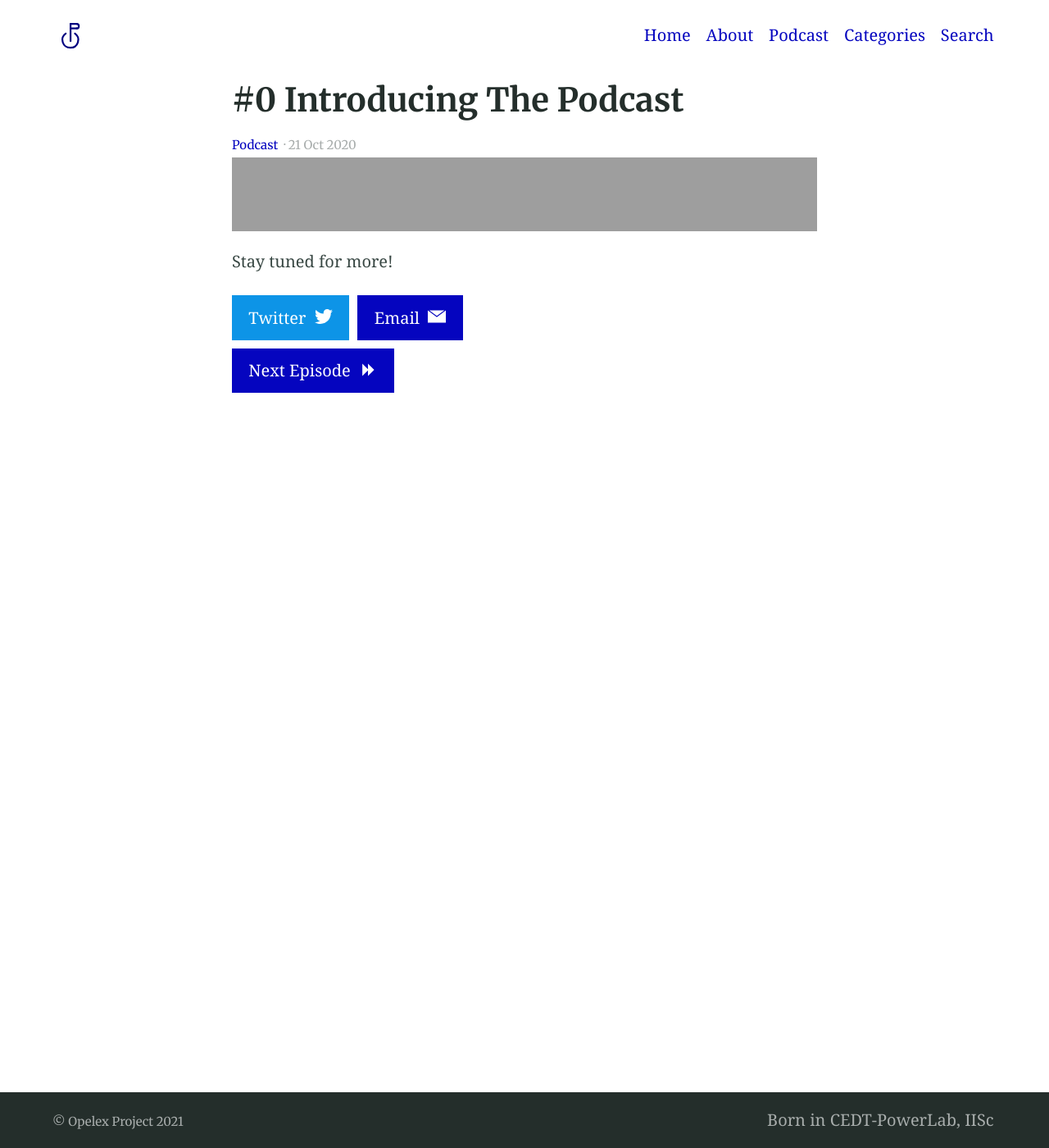
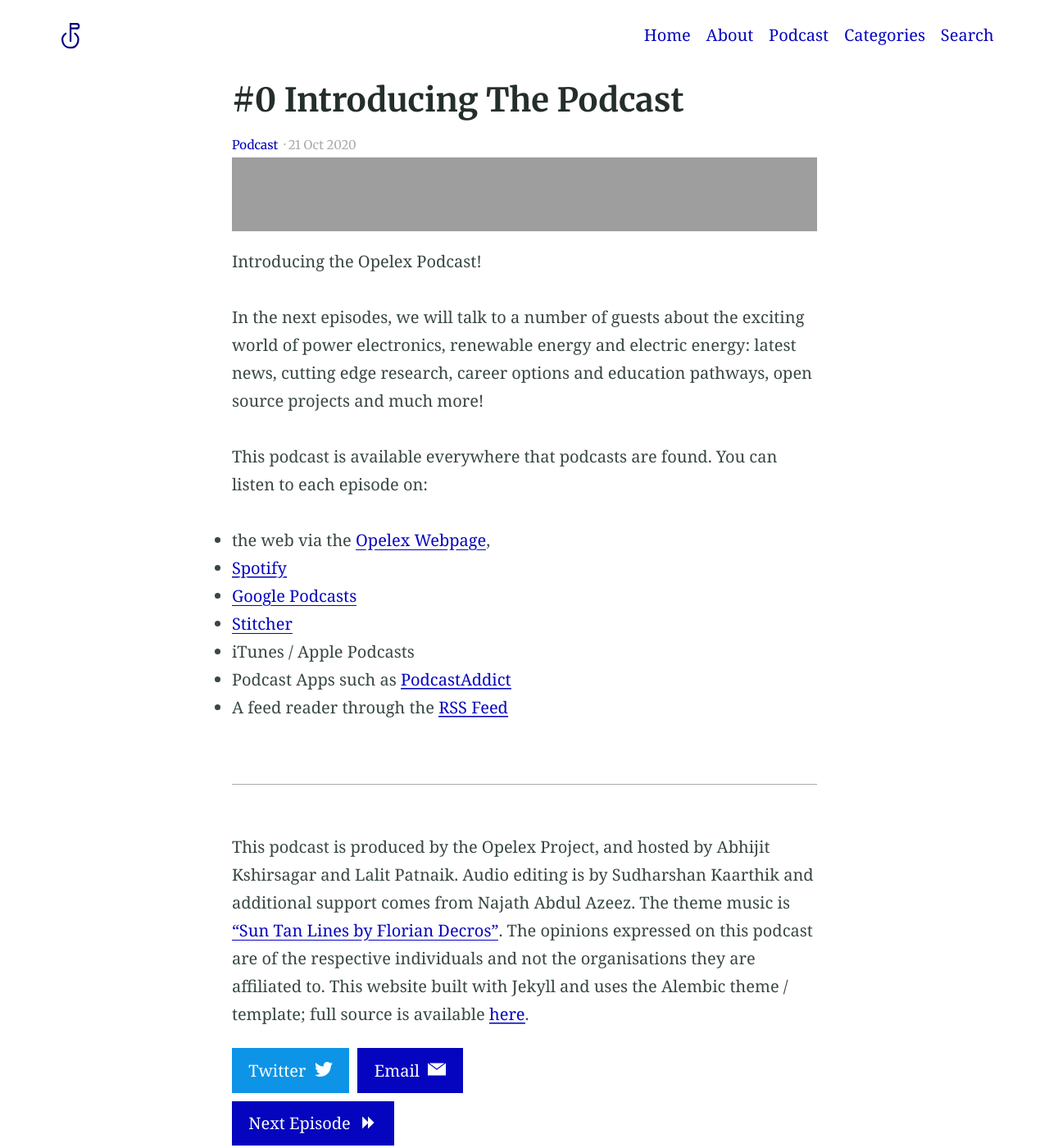
Before and after one commit to OpelexProject/OpelexProject.github.io, a Jekyll site: the page built from _posts/2020-10-21-#0-Introducing-The-Podcast.md, in a window 1280 px wide and 1400 px high. Shown: the whole window at 82% size. Built offline with Jekyll 4.4.1, drawn with Linux system fonts in a browser that asks for light colours; some of the changed text lies outside the part shown; grey boxes are pictures that could not be loaded.

Commit message:
Add description and disclaimer.
Closes #6
Closes #3

```diff
--- a/_config.yml
+++ b/_config.yml
@@ -94,10 +94,10 @@ lang: en-GB # Set the site language
 title: "Opelex Project" # Site name or title, also used in jekyll-seo-tag
 logo: "/assets/logos/logo.svg" # Site logo, also used in jekyll-seo-tag
 description: "The home of all things open-source for power electronics - hardware, software, tutorials and more" # Site description and default description, also used in jekyll-seo-tag
-url: "" # Site url, also used in jekyll-seo-tag
+url: "http://opelex.net" # Site url, also used in jekyll-seo-tag
 baseurl: ""
 repo: "https://github.com/OpelexProject/OpelexProject.github.io"
-email: "me@example.com"
+email: "opelexpodcast@gmail.com"
 # disqus: "alembic-1" # Blog post comments, uncomment the option and set the site ID from your Disqus account
 # google_analytics: ''
 # google_analytics_anonymize_ip: ''
--- a/_layouts/post.html
+++ b/_layouts/post.html
@@ -16,6 +16,8 @@ layout: default
 
     {% include post-comments.html %}
 
+    <small><a href="{% post_url 2020-10-21-#0-Introducing-The-Podcast %}#podcast_info" target="_blank">Click here for credits, attributions and additional information.</a></small>
+
   </article>
 
   {% if page.aside == true %}{% include site-aside.html %}{% endif %}
--- a/_posts/2020-10-21-#0-Introducing-The-Podcast.md
+++ b/_posts/2020-10-21-#0-Introducing-The-Podcast.md
@@ -6,4 +6,21 @@ podcastId: 16492601
 ---
 
 {% include podcast.html id=page.podcastId %}
-Stay tuned for more!
+
+Introducing the Opelex Podcast!
+
+In the next episodes, we will talk to a number of guests about the exciting world of power electronics, renewable energy and electric energy: latest news, cutting edge research, career options and education pathways, open source projects and much more!
+
+This podcast is available everywhere that podcasts are found. You can listen to each episode on:
+- the web via the [Opelex Webpage](http://opelex.net/podcast),
+- [Spotify](https://open.spotify.com/show/3oWW6bUIMAEQJcmEOoYT5K)
+- [Google Podcasts](https://podcasts.google.com/feed/aHR0cHM6Ly9vcGVsZXgubGlic3luLmNvbS9yc3M)
+- [Stitcher](https://www.stitcher.com/show/the-opelex-podcast)
+- iTunes / Apple Podcasts
+- Podcast Apps such as [PodcastAddict](https://podcastaddict.com/app)
+- A feed reader through the [RSS Feed](https://opelex.libsyn.com/rss)
+<hr>
+<a name="podcast_info"></a>
+This podcast is produced by the Opelex Project, and hosted by Abhijit Kshirsagar and Lalit Patnaik.
+Audio editing is by Sudharshan Kaarthik and additional support comes from Najath Abdul Azeez.
+The theme music is ["Sun Tan Lines by Florian Decros"](https://web.archive.org/web/20210401190735/https://freemusicarchive.org/music/Florian_Decros/Ab_absurdo/Florian_Decros_-_Ab_absurdo_-_05_Sun_Tan_Lines.). The opinions expressed on this podcast are of the respective individuals and not the organisations they are affiliated to. This website built with Jekyll and uses the Alembic theme / template; full source is available [here](https://github.com/OpelexProject/OpelexProject.github.io).
```
